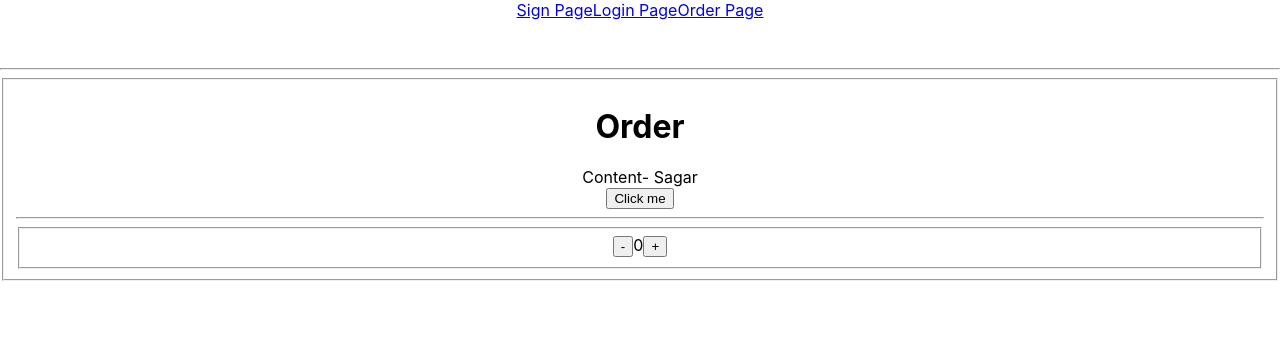
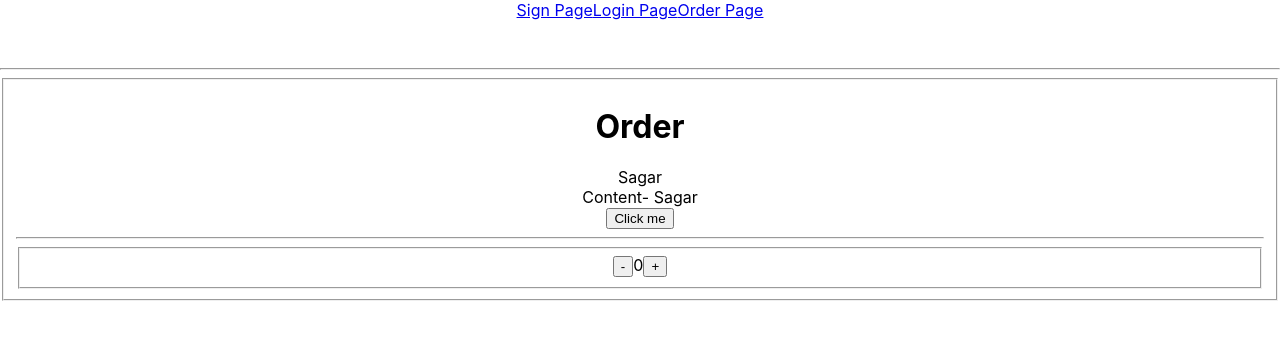
Before and after one commit to gavand-sagar/react-demo-aug-2023, a React (Create React App) app: page /orders/1 in a window 1280 px wide. Shown: the top 340 px of the page. Built offline with nearby package versions, Linux system fonts and the light colour scheme.

Commit message:
global contex with hoc

```diff
--- a/src/App.jsx
+++ b/src/App.jsx
@@ -20,31 +20,14 @@ import { Link, Route, Routes } from 'react-router-dom';
 import Dashboard from './pages/dashboard/Dashboard';
 import NotFound from './pages/not-found/NotFound';
 import Header from './shared/components/Header';
+import GlobalHoc from './data/GlobalHoc';
 
 function App() {
 
-  let products = [{
-    brand: "Samsung",
-    price: 1234235,
-    rating: 5
-  }, {
-    brand: "Apple",
-    price: 345521,
-    rating: 4
-  }]
-
-  const [value, setValue] = useState(0)
-
-
-  function click2() {
-    alert("CLICKED 2")
-  }
-
   return (
+    <GlobalHoc>
       <div className="App">
-
-      <Header/>
-
+        <Header />
         <fieldset>
           <Routes>
             <Route path='/login' element={<Login />}></Route>
@@ -55,6 +38,7 @@ function App() {
           </Routes>
         </fieldset>
       </div>
+    </GlobalHoc>
   );
 }
 
--- /dev/null
+++ b/src/data/GlobalHoc.jsx
@@ -0,0 +1,23 @@
+import React, { useState } from 'react'
+import MyDataContext from './my-data-context';
+
+export default function GlobalHoc({ children }) {
+
+    let [username, setUsername] = useState("Sagar");
+    let [avatar, setAvatar] = useState("");
+    let [email, setEmail] = useState("");
+    let [myOrderCout, setMyOrderCount] = useState(0);
+
+    return (
+        <MyDataContext.Provider
+            value={{
+                username,
+                setUsername,
+                avatar,
+                email,
+                myOrderCout
+            }}>
+            {children}
+        </MyDataContext.Provider>
+    )
+}
--- /dev/null
+++ b/src/data/my-data-context.js
@@ -0,0 +1,5 @@
+import { createContext } from "react";
+
+const MyDataContext = createContext();
+
+export default MyDataContext;
--- a/src/pages/dashboard/Dashboard.jsx
+++ b/src/pages/dashboard/Dashboard.jsx
@@ -1,9 +1,15 @@
-import React from 'react'
+import React, { useContext } from 'react'
+import MyComponent from './MyComponent'
+import MyDataContext from '../../data/my-data-context'
 
 export default function Dashboard() {
+
+  const {username} = useContext(MyDataContext)
+
   return (
     <div>
-        <h1>Dashboard</h1>
+      <h1>Dashboard {username}</h1>
+      <MyComponent></MyComponent>
     </div>
   )
 }
--- /dev/null
+++ b/src/pages/dashboard/MyComponent.jsx
@@ -0,0 +1,14 @@
+import React, { useContext } from 'react'
+import MyDataContext from '../../data/my-data-context'
+
+export default function MyComponent() {
+
+    const { username, setUsername } = useContext(MyDataContext)
+
+    return (
+        <div>
+            <div>MyComponent - {username}</div>
+            <button onClick={() => setUsername("Mike")}>Change To Mike</button>
+        </div>
+    )
+}
--- a/src/pages/order/Order.jsx
+++ b/src/pages/order/Order.jsx
@@ -1,18 +1,20 @@
 import axios from 'axios';
-import React, { useEffect } from 'react'
+import React, { useContext, useEffect } from 'react'
 import { useParams } from 'react-router-dom'
 import Content from './Content';
 import CounterButClassed from './CounterButClassed';
+import MyDataContext from '../../data/my-data-context';
 
 export default function Order() {
   const { query } = useParams();
-
+  const {username} = useContext(MyDataContext)
   return (
     <div>
       <h1>Order</h1>
-       <Content/>
-       <hr/>
-       <CounterButClassed limit={10}/>
+      {username}
+      <Content />
+      <hr />
+      <CounterButClassed limit={10} />
     </div>
   )
 }
--- a/src/shared/components/Header.jsx
+++ b/src/shared/components/Header.jsx
@@ -6,7 +6,7 @@ export default function Header() {
         <div>
             <Link to={'/signup'}>Sign Page</Link>
             <Link to={'/login'}>Login Page</Link>
-            <Link to={'/orders'}>Order Page</Link>
+            <Link to={'/orders/default'}>Order Page</Link>
             <br />
             <br />
             <br />
```
Lines whose indentation alone changed are shown as unchanged.
